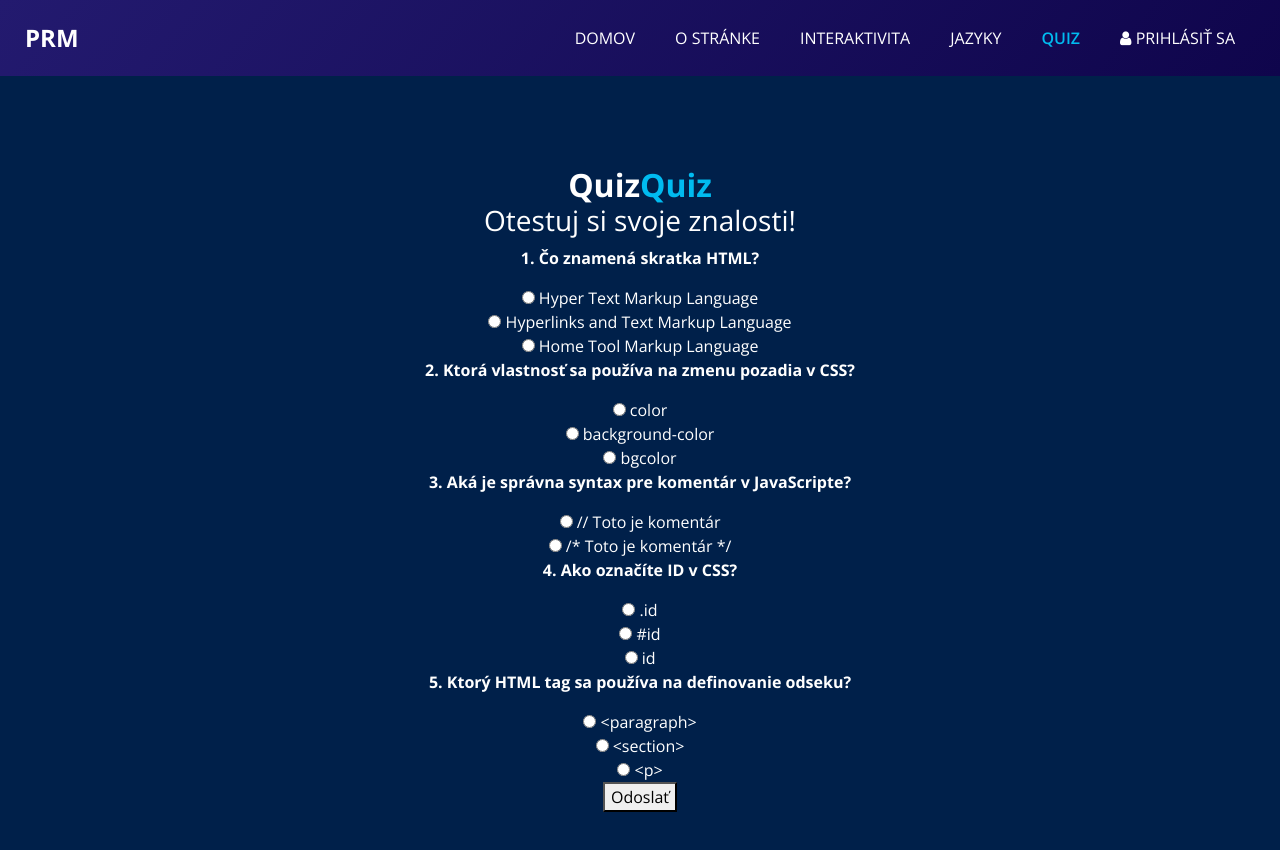
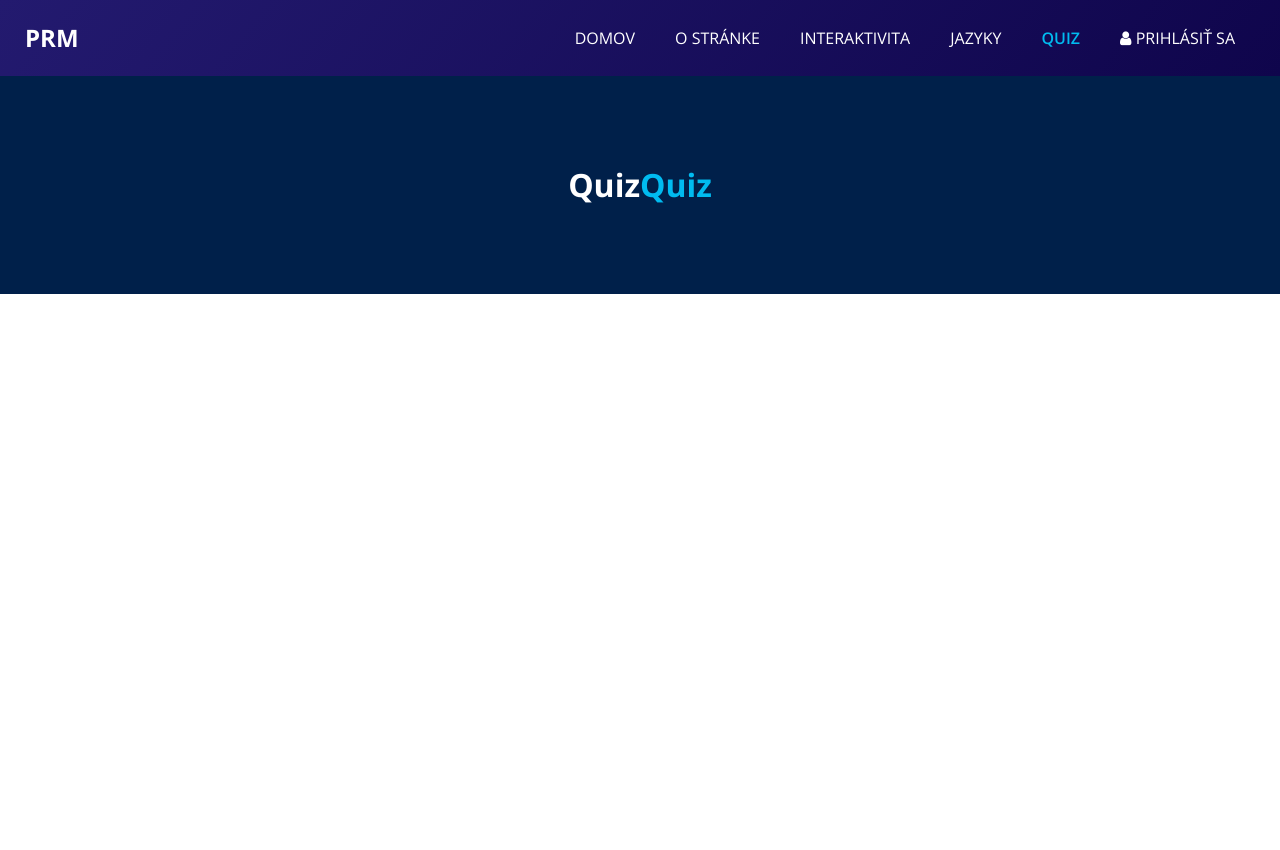
Before and after one commit to Chris123-debug/Kopka-stranka, a plain HTML site: page team.html in a window 1280 px wide. After the commit the page ends 800 px from the top, so only its background shows below. Drawn offline with nearby package versions, Linux system fonts and the light colour scheme.

Commit message:
Update team.html

```diff
--- a/team.html
+++ b/team.html
@@ -106,86 +106,4 @@
         <div class="row">
           <!-- Quiz Section -->
           <div class="col-lg-12">
-            <div class="quiz_section">
-              <h3>Otestuj si svoje znalosti!</h3>
-              <form id="quizForm">
-                <div class="question">
-                  <p><strong>1. Čo znamená skratka HTML?</strong></p>
-                  <input type="radio" name="q1" value="a"> Hyper Text Markup Language<br>
-                  <input type="radio" name="q1" value="b"> Hyperlinks and Text Markup Language<br>
-                  <input type="radio" name="q1" value="c"> Home Tool Markup Language<br>
-                </div>
-                <div class="question">
-                  <p><strong>2. Ktorá vlastnosť sa používa na zmenu pozadia v CSS?</strong></p>
-                  <input type="radio" name="q2" value="a"> color<br>
-                  <input type="radio" name="q2" value="b"> background-color<br>
-                  <input type="radio" name="q2" value="c"> bgcolor<br>
-                </div>
-                <div class="question">
-                  <p><strong>3. Aká je správna syntax pre komentár v JavaScripte?</strong></p>
-                  <input type="radio" name="q3" value="b"> // Toto je komentár <br>
-                  <input type="radio" name="q3" value="c"> /* Toto je komentár */ <br>
-                </div>
-                <div class="question">
-                  <p><strong>4. Ako označíte ID v CSS?</strong></p>
-                  <input type="radio" name="q4" value="a"> .id<br>
-                  <input type="radio" name="q4" value="b"> #id<br>
-                  <input type="radio" name="q4" value="c"> id<br>
-                </div>
-                <div class="question">
-                  <p><strong>5. Ktorý HTML tag sa používa na definovanie odseku?</strong></p>
-                  <input type="radio" name="q5" value="a"> &lt;paragraph&gt;<br>
-                  <input type="radio" name="q5" value="b"> &lt;section&gt;<br>
-                  <input type="radio" name="q5" value="c"> &lt;p&gt;<br>
-                </div>
-                <button type="button" onclick="checkAnswers()">Odoslať</button>
-              </form>
-              <div id="quizResult"></div>
-            </div>
-          </div>
-        </div>
-      </div>
-    </div>
-  </section>
-
-  <script>
-    // Ulož aktuálny email po prihlásení
-    let currentEmail = localStorage.getItem('currentEmail');
-
-    // Funkcia na kontrolu odpovedí v kvíze a odoslanie emailu s výsledkom
-    function checkAnswers() {
-      var score = 0;
-      var totalQuestions = 5;
-      var correctAnswers = ['a', 'b', 'b', 'b', 'c'];
-      for (var i = 1; i <= totalQuestions; i++) {
-        var answer = document.querySelector('input[name="q' + i + '"]:checked');
-        if (answer && answer.value === correctAnswers[i - 1]) {
-          score++;
-        }
-      }
-      document.getElementById('quizResult').innerHTML = "Dosiahol(a) si " + score + " z " + totalQuestions správnych odpovedí.";
-
-      // Odoslanie emailu s výsledkom
-      emailjs.send('service_qqlky1g', 'template_3ts4kwq', {
-        to_email: currentEmail,
-        from_name: 'Christopher Kurthy', // Pridanie mena
-        subject: 'Výsledky kvízu',
-        message: 'Dosiahol(a) si ' + score + ' z ' + totalQuestions správnych odpovedí.'
-      }).then(function(response) {
-        console.log('Email úspešne odoslaný!', response.status, response.text);
-      }, function(error) {
-        console.log('Chyba pri odosielaní emailu:', error);
-      });
-    }
-
-    // Načítanie aktuálneho emailu po prihlásení
-    window.onload = function() {
-      var email = localStorage.getItem('currentEmail');
-      if (email) {
-        currentEmail = email;
-      }
-    };
-  </script>
-
-</body>
-</html>
+            <div class="
```
